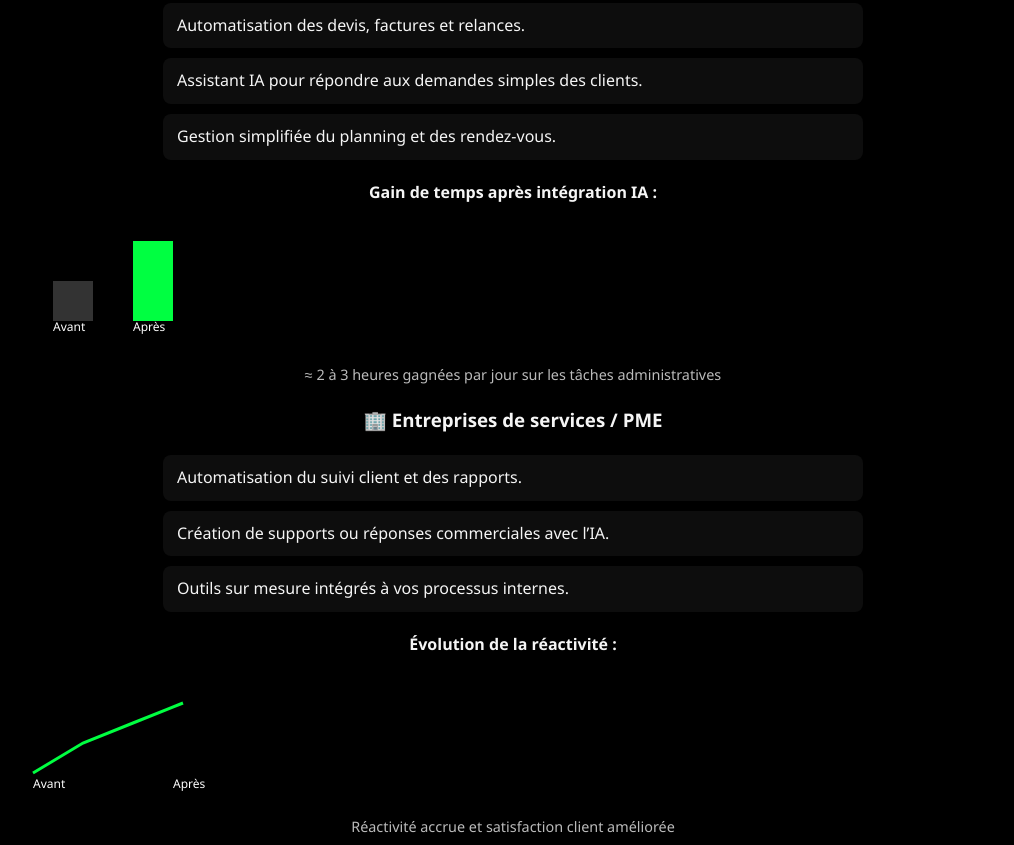
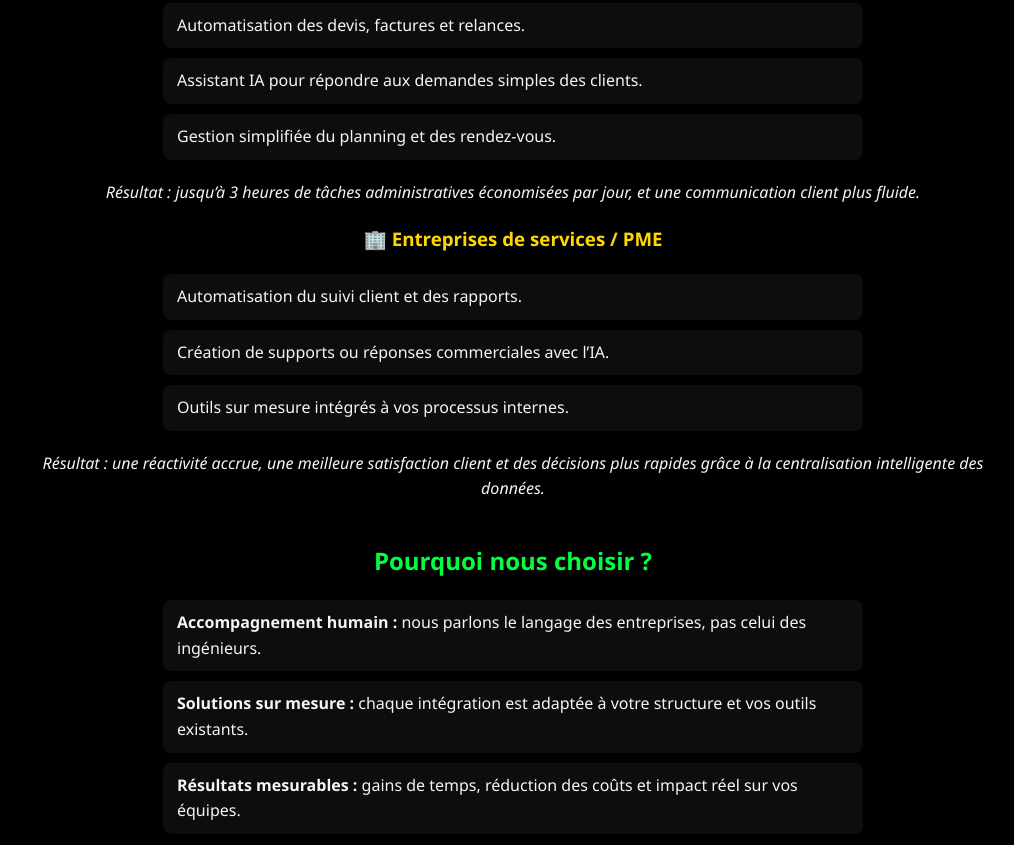
Before and after one commit to laurentstalin-dev/LA-CIA, a plain HTML site: page conseil.html in a window 1280 px wide. Shown: the part 1055-1900 px from the top of the page, without its empty margins (127-1141 px from the left). Drawn offline with Linux system fonts and the light colour scheme.

Commit message:
Update conseil.html sans les graph

```diff
--- a/conseil.html
+++ b/conseil.html
@@ -4,10 +4,13 @@
   <meta charset="UTF-8">
   <meta name="viewport" content="width=device-width, initial-scale=1.0">
   <title>Conseil & Intégration IA | LA-CIA</title>
+
+  <!-- On réutilise ton style principal (Matrix + typographies globales) -->
   <link rel="stylesheet" href="style.css">
+
+  <!-- Styles spécifiques à cette page -->
   <style>
-    /* Spécifique à cette page : couleurs et mise en forme interne */
-
+    /* Zone principale de contenu : fond sombre semi-transparent + effet de flou */
     main {
       max-width: 1000px;
       margin: 40px auto;
@@ -15,18 +18,25 @@
       background: rgba(0, 0, 0, 0.55);
       border-radius: 12px;
       backdrop-filter: blur(4px);
-      animation: fadeIn 1.2s ease;
+      animation: fadeIn 1.2s ease; /* effet d’apparition douce */
     }
 
+    /* Sous-titres et titres */
     h2 {
       color: #00FF41;
       margin-top: 40px;
     }
 
+    h3 {
+      color: #FFD700;
+    }
+
+    /* Section générique */
     .section {
       margin-bottom: 40px;
     }
 
+    /* Grille pour les cartes */
     .cards {
       display: grid;
       grid-template-columns: repeat(auto-fit, minmax(250px, 1fr));
@@ -34,6 +44,7 @@
       margin-top: 20px;
     }
 
+    /* Bloc individuel de carte */
     .card {
       background: rgba(255, 255, 255, 0.05);
       padding: 20px;
@@ -45,21 +56,19 @@
       background: rgba(255, 255, 255, 0.1);
     }
 
-    .graph {
-      margin-top: 20px;
-      text-align: center;
-    }
-
+    /* Texte secondaire */
     .note {
       font-size: 0.9em;
       color: #bbb;
     }
 
+    /* Animation d’apparition générale */
     @keyframes fadeIn {
       from { opacity: 0; transform: translateY(10px); }
       to { opacity: 1; transform: translateY(0); }
     }
 
+    /* Lien de retour en haut de la page */
     .back {
       display: inline-block;
       color: #00FF41;
@@ -75,17 +84,18 @@
 </head>
 
 <body>
-  <!-- Fond Matrix -->
+  <!-- Fond Matrix animé -->
   <canvas id="matrix"></canvas>
 
-  <!-- Contenu principal -->
+  <!-- En-tête : titre + lien retour -->
   <header>
     <a href="index.html" class="back">← Retour au site</a>
     <h1>Conseil & Intégration en Intelligence Artificielle</h1>
   </header>
 
+  <!-- Contenu principal -->
   <main>
-    <!-- INTRO -->
+    <!-- SECTION INTRO -->
     <section class="section">
       <p>
         Nous accompagnons les entreprises dans la mise en place d’outils d’IA simples, utiles et mesurables.<br>
@@ -93,7 +103,7 @@
       </p>
     </section>
 
-    <!-- DOMAINES D’INTERVENTION -->
+    <!-- SECTION DOMAINES D’INTERVENTION -->
     <section class="section">
       <h2>Nos domaines d’intervention</h2>
       <div class="cards">
@@ -116,49 +126,36 @@
       </div>
     </section>
 
-    <!-- ACCOMPAGNEMENT -->
+    <!-- SECTION ACCOMPAGNEMENT (sans graphiques) -->
     <section class="section">
       <h2>Nos accompagnements selon votre activité</h2>
 
+      <!-- Bloc artisans -->
       <h3>🔧 Artisans & indépendants</h3>
       <ul>
         <li>Automatisation des devis, factures et relances.</li>
         <li>Assistant IA pour répondre aux demandes simples des clients.</li>
         <li>Gestion simplifiée du planning et des rendez-vous.</li>
       </ul>
+      <p>
+        <em>Résultat : jusqu’à 3 heures de tâches administratives économisées par jour,
+        et une communication client plus fluide.</em>
+      </p>
 
-      <!-- Graphique 1 -->
-      <div class="graph">
-        <p><strong>Gain de temps après intégration IA :</strong></p>
-        <svg width="100%" height="120">
-          <rect x="40" y="60" width="40" height="40" fill="#333"/>
-          <rect x="120" y="20" width="40" height="80" fill="#00FF41"/>
-          <text x="40" y="110" fill="#fff" font-size="12">Avant</text>
-          <text x="120" y="110" fill="#fff" font-size="12">Après</text>
-        </svg>
-        <p class="note">≈ 2 à 3 heures gagnées par jour sur les tâches administratives</p>
-      </div>
-
+      <!-- Bloc entreprises -->
       <h3>🏢 Entreprises de services / PME</h3>
       <ul>
         <li>Automatisation du suivi client et des rapports.</li>
         <li>Création de supports ou réponses commerciales avec l’IA.</li>
         <li>Outils sur mesure intégrés à vos processus internes.</li>
       </ul>
-
-      <!-- Graphique 2 -->
-      <div class="graph">
-        <p><strong>Évolution de la réactivité :</strong></p>
-        <svg width="100%" height="120">
-          <polyline points="20,100 70,70 120,50 170,30" stroke="#00FF41" stroke-width="3" fill="none"/>
-          <text x="20" y="115" fill="#fff" font-size="12">Avant</text>
-          <text x="160" y="115" fill="#fff" font-size="12">Après</text>
-        </svg>
-        <p class="note">Réactivité accrue et satisfaction client améliorée</p>
-      </div>
+      <p>
+        <em>Résultat : une réactivité accrue, une meilleure satisfaction client
+        et des décisions plus rapides grâce à la centralisation intelligente des données.</em>
+      </p>
     </section>
 
-    <!-- RAISONS -->
+    <!-- SECTION POURQUOI NOUS CHOISIR -->
     <section class="section">
       <h2>Pourquoi nous choisir ?</h2>
       <ul>
@@ -167,10 +164,9 @@
         <li><strong>Résultats mesurables :</strong> gains de temps, réduction des coûts et impact réel sur vos équipes.</li>
       </ul>
     </section>
-
   </main>
 
-  <!-- Script Matrix repris du site -->
+  <!-- Script Matrix animé (identique à ton index) -->
   <script>
     const canvas = document.getElementById('matrix');
     const ctx = canvas.getContext('2d');
```
